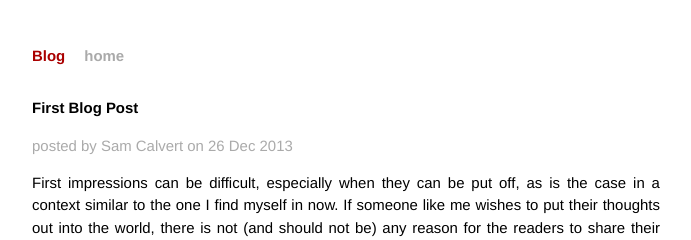
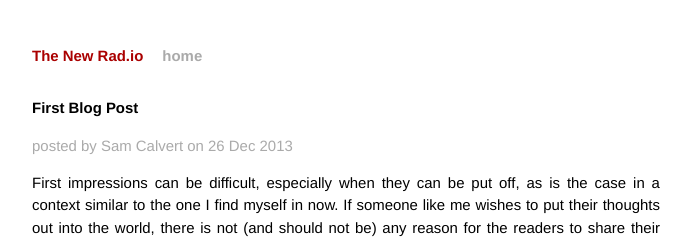
Before and after one commit to samcal/thenewrad.io, a Jekyll site: the page built from _posts/2013-12-26-first-blog-post.markdown, in a window 1280 px wide. Shown: the top 240 px of the page, without its empty margins (294-985 px from the left). Built offline with Jekyll 4.4.1, drawn with Linux system fonts in a browser that asks for light colours; Markdown is read by kramdown in place of the engine named in the settings.

Commit message:
update title

```diff
--- a/_config.yml
+++ b/_config.yml
@@ -1,3 +1,3 @@
-name: Blog
+name: The New Rad.io
 markdown: redcarpet
 pygments: true
--- a/index.html
+++ b/index.html
@@ -1,6 +1,6 @@
 ---
 layout: default
-title: Blog
+title: The New Rad.io
 ---
 
 <div id="home">
```
